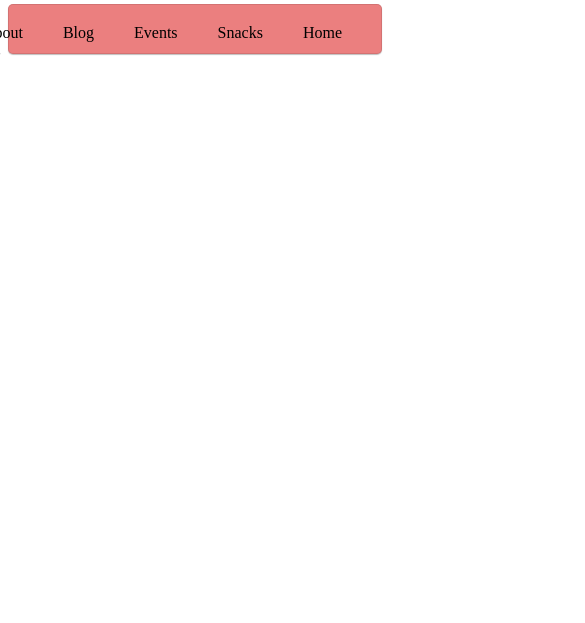
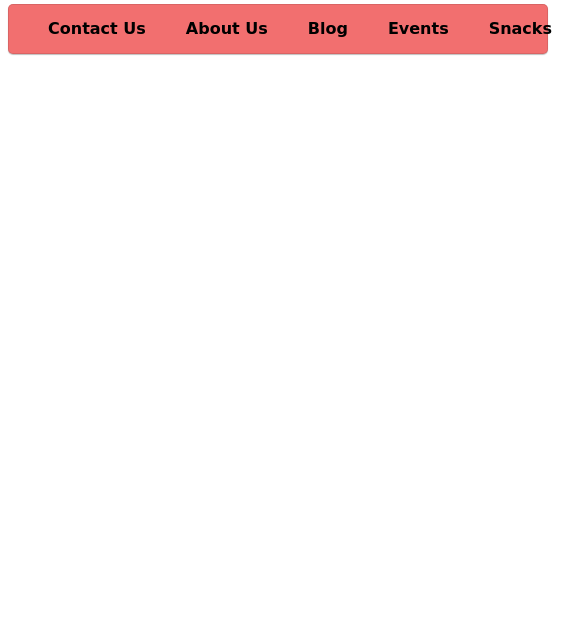
Before and after one commit to SeleneChoi/meeple4people, a plain HTML site: page index.html in a window 390 px wide. Shown: the part 221-844 px from the top of the page, 585 px wide, since content can reach past the window. Drawn offline with Linux system fonts and the light colour scheme; a web font is replaced by a local one.

Commit message:
navigation bar css

```diff
--- a/css/global.css
+++ b/css/global.css
@@ -1,22 +1,13 @@
+@import url('https://fonts.googleapis.com/css2?family=Fredericka+the+Great&display=swap');
+
 body{
     background: white;
+    font-family: 'Fredericka the Great', cursive;
 }
 
 .logo_name {
     font-size: 1.6em;
     text-align: center;
-}
-nav ul li a {
-    color: #000;
-    font-weight:500;
-    float:right;
-    text-decoration: none;
-    padding:20px 20px 20px 20px;
-    list-style:none;
-}
-
-nav li {
-    list-style-type: none;
 }
 
 #logo {
@@ -29,10 +20,10 @@ nav li {
 }
 
 #bar{
-	background: rgb(235, 127, 127);
+	background: #f26f6f;
+    margin: 0px;
 	border-radius: 5px;
-	/*box-shadow: x-offset y-offset blur color; rgba: a=opacity*/
-	box-shadow: inset 0 0 0 1px rgba(0,0,0,0.1), 0 1px 1px rgba(0,0,0,0.25);
+    box-shadow: inset 0 0 0 1px rgba(0,0,0,0.1), 0 1px 1px rgba(0,0,0,0.25);
 	height: 50px;
 	list-style: none;
 	margin: 20px auto;
@@ -43,3 +34,37 @@ nav li {
 	flex-wrap: nowrap;
 	justify-content: flex-end;
 	}
+
+
+#bar li a {
+    color: #000;
+    font-weight: 600;
+    float:right;
+    text-decoration: none;
+    padding:15px 20px 20px 20px;
+}
+
+@media all and (max-width: 1200px) {
+    #bar {
+        justify-content: space-around;
+        }
+   #bar > li > a {
+       font: 1em;
+       white-space: nowrap; /*required for tight spaces*/
+       -webkit-transition:  all 0.25s;
+       transition: all 0.25s;
+       }
+}
+
+@media all and (max-width: 600px) {
+    #bar {
+        justify-content: space-around;
+        width: 500px;
+    }
+   #bar > li > a {
+       font: 0.6em;
+       /* white-space: nowrap; required for tight spaces */
+       -webkit-transition:  all 0.25s;
+       transition: all 0.25s;
+       }
+}
```
